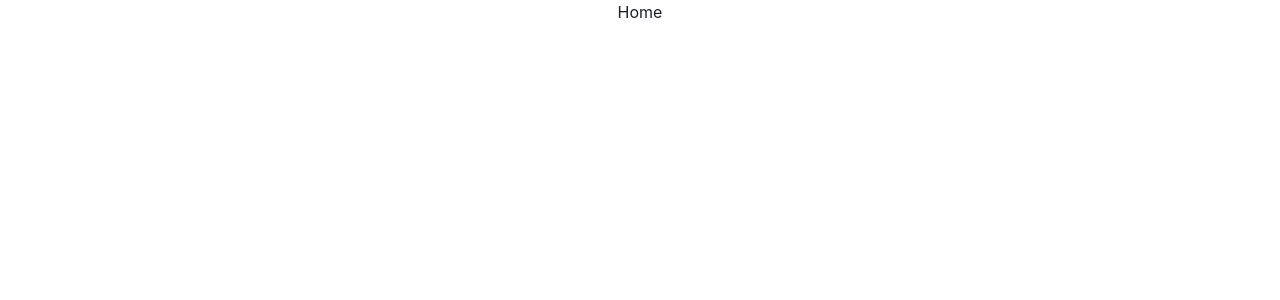
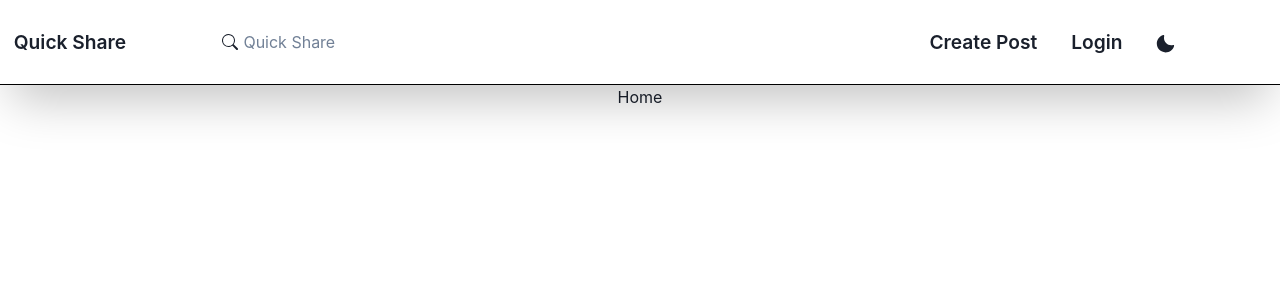
Before and after one commit to Ashutosh5333/adobefrontend, a React (Create React App) app in the folder myapp/: page / in a window 1280 px wide. Shown: the top 300 px of the page. Built offline with nearby package versions, Linux system fonts and the light colour scheme.

Commit message:
navbar is done

```diff
--- a/myapp/package.json
+++ b/myapp/package.json
@@ -3,6 +3,7 @@
   "version": "0.1.0",
   "private": true,
   "dependencies": {
+    "@chakra-ui/icons": "^2.0.18",
     "@chakra-ui/react": "^2.5.5",
     "@emotion/react": "^11.10.6",
     "@emotion/styled": "^11.10.6",
@@ -13,6 +14,7 @@
     "framer-motion": "^10.11.2",
     "react": "^18.2.0",
     "react-dom": "^18.2.0",
+    "react-icons": "^4.8.0",
     "react-redux": "^8.0.5",
     "react-router-dom": "^6.10.0",
     "react-scripts": "5.0.1",
--- a/myapp/src/App.js
+++ b/myapp/src/App.js
@@ -1,11 +1,12 @@
 
 import './App.css';
 import AllRoutes from './Routes/AllRoutes';
+import Navbar from './pages/Navbar';
 
 function App() {
   return (
     <div className="App">
-
+       <Navbar/>
       <AllRoutes/>
     </div>
   );
--- /dev/null
+++ b/myapp/src/components/MenuDrawer.jsx
@@ -0,0 +1,12 @@
+import React from 'react'
+
+const MenuDrawer = () => {
+
+  return (
+    <div>
+     D
+    </div>
+  )
+}
+
+export default MenuDrawer
--- a/myapp/src/pages/Navbar.jsx
+++ b/myapp/src/pages/Navbar.jsx
@@ -1,8 +1,139 @@
 import React from 'react'
+import {  Box,  Flex,  IconButton,  useColorMode,  useDisclosure,Stack,  Text,  Input,} from "@chakra-ui/react";
+import { HamburgerIcon, CloseIcon } from "@chakra-ui/icons";
+import { BsSearch } from "react-icons/bs";
+import { Link } from "react-router-dom";
+import { MoonIcon, SunIcon } from "@chakra-ui/icons";
+import MenuDrawer from '../components/MenuDrawer';
+
 
 const Navbar = () => {
+  const { isOpen, onOpen, onClose } = useDisclosure();
+  const { colorMode, toggleColorMode } = useColorMode();
+
+  const token = JSON.parse(localStorage.getItem("token"));
+
   return (
-    <div>Navbar</div>
+    <> <Box
+    px={4}
+    shadow="2xl"
+    borderBottom={{ base: "0px", md: "1px solid black" }}
+    padding="10px"
+    position={"relative"}
+  >
+    <Flex h={16} alignItems={"center"} justifyContent={"space-between"}>
+      <IconButton
+        color="black"
+        size="md"
+        bg="white"
+        icon={isOpen ? <CloseIcon /> : <HamburgerIcon fontSize="30px" />}
+        aria-label="Open Menu"
+        display={{ md: "none" }}
+        onClick={isOpen ? onClose : onOpen}
+      />
+
+      <Flex
+        width={{ base: "20%", md: "13%", lg: "10%" }}
+        justifyContent={"center"}
+      >
+        <Link to="/">
+          <Text fontSize={"1.2rem"} fontWeight={"600"}> Quick Share </Text>
+        </Link>
+      </Flex>
+
+      <Flex
+        as={"nav"}
+        spacing={4}
+        display={{ base: "none", md: "flex" }}
+        gap="10px"
+        w={{ base: "", md: "90%", lg: "95%" }}
+        justifyContent="space-around"
+        alignItems="center"
+        padding="10px"
+      >
+        <Flex
+          width={{ base: "0", md: "40%", lg: "50%" }}
+          padding="5px"
+          alignItems="center"
+        >
+          <Text ml="10px">
+            <BsSearch />
+          </Text>
+          <Input
+            borderRadius="0px"
+            border="0px"
+            placeholder="Quick Share"
+
+            variant="unstyled"
+            padding="5px"
+          />
+        </Flex>
+
+        <Flex
+          width={{ base: "", md: "30%", lg: "25%" }}
+          justifyContent="space-around"
+          fontSize="25px"
+        >
+          <Link to={"/Createpost"}>
+            <Text fontSize={"1.2rem"} fontWeight="600">
+               Create Post
+            </Text>
+          </Link>
+
+          {token ? (
+            <MenuDrawer/>
+          ) : (
+            <Link to={"/sign"}>
+              <Text fontSize={"1.2rem"} fontWeight="600">
+                Login
+              </Text>
+            </Link>
+          )}
+
+          <Text onClick={toggleColorMode} fontSize={"1.2rem"}>
+            {" "}
+            {colorMode === "light" ? (
+              <MoonIcon color="Dark" />
+            ) : (
+              <SunIcon color="Light" />
+            )}
+          </Text>
+        </Flex>
+      </Flex>
+    </Flex>
+    {isOpen ? (
+      <Box pb={4} display={{ md: "none" }}>
+        <Stack as={"nav"} spacing={4}>
+
+           <Link to={"/Createpost"}>
+            <Text fontSize={"1.2rem"} fontWeight="600">
+              Write
+            </Text>
+          </Link>
+
+          <Link to="/profile">
+            <Text  fontSize={"1.2rem"} fontWeight="600"> profile</Text>{" "}
+          </Link>
+
+          <Link to="/sign">
+            {token ? (
+              <MenuDrawer />
+            ) : (
+              <Link to={"/sign"}>
+                <Text fontSize={"1.2rem"} fontWeight="600">
+                  {" "}
+                  Login{" "}
+                </Text>
+              </Link>
+            )}
+          </Link>
+        </Stack>
+      </Box>
+    ) : null}
+  </Box>
+
+
+    </>
   )
 }
 
```
Also changed, not shown: 1 other file (tests, documents, lock files or other folders).
